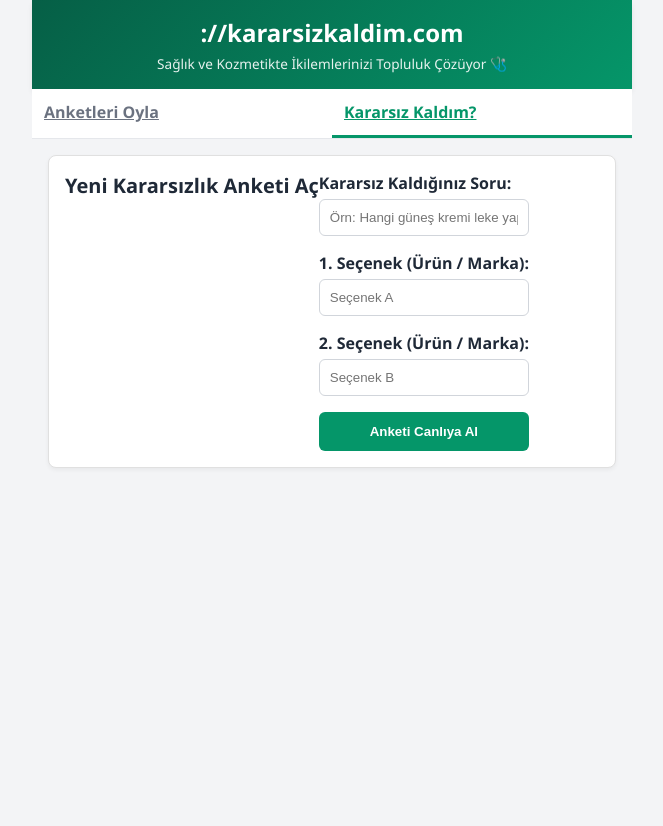
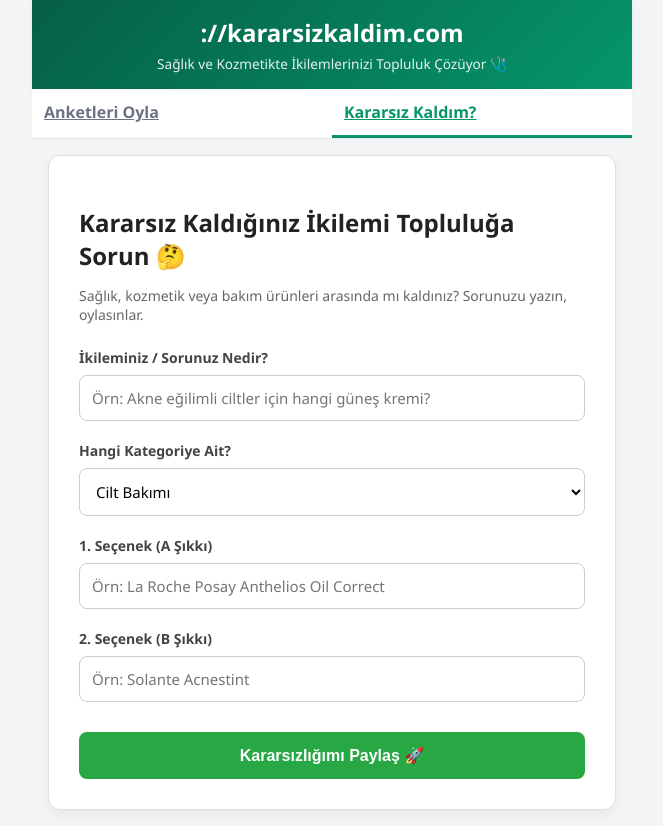
Before and after one commit to ramazantufekci/react-tip, a React (Vite) app: page /sor-sor in a window 1280 px wide. Shown: the whole page, without its empty margins (308-971 px from the left). Before the commit the page ends 800 px from the top, so only its background shows below. Built offline with nearby package versions, Linux system fonts and the light colour scheme.

Commit message:
Enhance SorSor component with category and options
Added category selection and updated option handling.

```diff
--- a/src/components/SorSor.jsx
+++ b/src/components/SorSor.jsx
@@ -2,23 +2,39 @@ import React, { useState } from 'react';
 import { useNavigate } from 'react-router-dom';
 
 function SorSor({ onAddPoll, nextId }) {
+  const navigate = useNavigate();
   const [question, setQuestion] = useState('');
-  const [opt1, setOpt1] = useState('');
-  const [opt2, setOpt2] = useState('');
+  const [category, setCategory] = useState('Cilt Bakımı'); // Varsayılan kategori
+  const [option1, setOption1] = useState('');
+  const [option2, setOption2] = useState('');
 
-  // Sayfa yönlendirmesi tetiklemek için kullanılan kanca
-  const navigate = useNavigate();
+  // Sağlık ve kozmetik konseptine uygun hazır kategorilerimiz
+  const categoriesList = [
+    "Cilt Bakımı",
+    "Takviye Edici Gıda",
+    "Saç Bakımı",
+    "Makyaj & Kozmetik",
+    "Vücut Bakımı",
+    "Genel Sağlık"
+  ];
 
   const handleSubmit = (e) => {
     e.preventDefault();
-    if (!question || !opt1 || !opt2) return;
 
+    // Basit bir boşluk kontrolü
+    if (!question.trim() || !option1.trim() || !option2.trim()) {
+      alert("Lütfen tüm alanları doldurun!");
+      return;
+    }
+
+    // App.jsx'teki handleAddPoll fonksiyonuna göndereceğimiz yeni anket objesi
     const newPoll = {
       id: nextId,
       question: question,
+      category: category, // Seçilen kategoriyi ekliyoruz
       options: [
-        { text: opt1, votes: 0 },
-        { text: opt2, votes: 0 }
+        { text: option1, votes: 0 },
+        { text: option2, votes: 0 }
       ],
       totalVotes: 0,
       voted: false
@@ -26,48 +42,77 @@ function SorSor({ onAddPoll, nextId }) {
 
     onAddPoll(newPoll);
 
-    // Form başarıyla eklenince programatik olarak /anketler sayfasına yönlendir
+    // Anket başarıyla eklendikten sonra ana sayfaya yönlendiriyoruz
     navigate('/anketler');
   };
 
   return (
-    <div className="poll-card">
-      <h2 style={{marginTop: 0, fontSize: '1.25rem'}}>Yeni Kararsızlık Anketi Aç</h2>
-      <form onSubmit={handleSubmit}>
+    <div className="sor-sor-container">
+      <h2>Kararsız Kaldığınız İkilemi Topluluğa Sorun 🤔</h2>
+      <p className="subtitle">Sağlık, kozmetik veya bakım ürünleri arasında mı kaldınız? Sorunuzu yazın, oylasınlar.</p>
+
+      <form onSubmit={handleSubmit} className="poll-create-form">
+
+        {/* Soru Alanı */}
         <div className="form-group">
-          <label>Kararsız Kaldığınız Soru:</label>
+          <label htmlFor="question">İkileminiz / Sorunuz Nedir?</label>
           <input
             type="text"
-            className="form-control"
-            placeholder="Örn: Hangi güneş kremi leke yapmaz?"
+            id="question"
+            placeholder="Örn: Akne eğilimli ciltler için hangi güneş kremi?"
             value={question}
             onChange={(e) => setQuestion(e.target.value)}
+            maxLength="150"
             required
           />
         </div>
+
+        {/* Kategori Seçim Alanı */}
         <div className="form-group">
-          <label>1. Seçenek (Ürün / Marka):</label>
+          <label htmlFor="category">Hangi Kategoriye Ait?</label>
+          <select
+            id="category"
+            value={category}
+            onChange={(e) => setCategory(e.target.value)}
+            className="category-select"
+          >
+            {categoriesList.map((cat, idx) => (
+              <option key={idx} value={cat}>{cat}</option>
+            ))}
+          </select>
+        </div>
+
+        {/* Seçenek 1 */}
+        <div className="form-group">
+          <label htmlFor="option1">1. Seçenek (A Şıkkı)</label>
           <input
             type="text"
-            className="form-control"
-            placeholder="Seçenek A"
-            value={opt1}
-            onChange={(e) => setOpt1(e.target.value)}
+            id="option1"
+            placeholder="Örn: La Roche Posay Anthelios Oil Correct"
+            value={option1}
+            onChange={(e) => setOption1(e.target.value)}
             required
           />
         </div>
+
+        {/* Seçenek 2 */}
         <div className="form-group">
-          <label>2. Seçenek (Ürün / Marka):</label>
+          <label htmlFor="option2">2. Seçenek (B Şıkkı)</label>
           <input
             type="text"
-            className="form-control"
-            placeholder="Seçenek B"
-            value={opt2}
-            onChange={(e) => setOpt2(e.target.value)}
+            id="option2"
+            placeholder="Örn: Solante Acnestint"
+            value={option2}
+            onChange={(e) => setOption2(e.target.value)}
             required
           />
         </div>
-        <button type="submit" className="submit-btn">Anketi Canlıya Al</button>
+
+        {/* Gönder Butonu */}
+        <button type="submit" className="submit-poll-btn">
+          Kararsızlığımı Paylaş 🚀
+        </button>
+
       </form>
     </div>
   );
```
